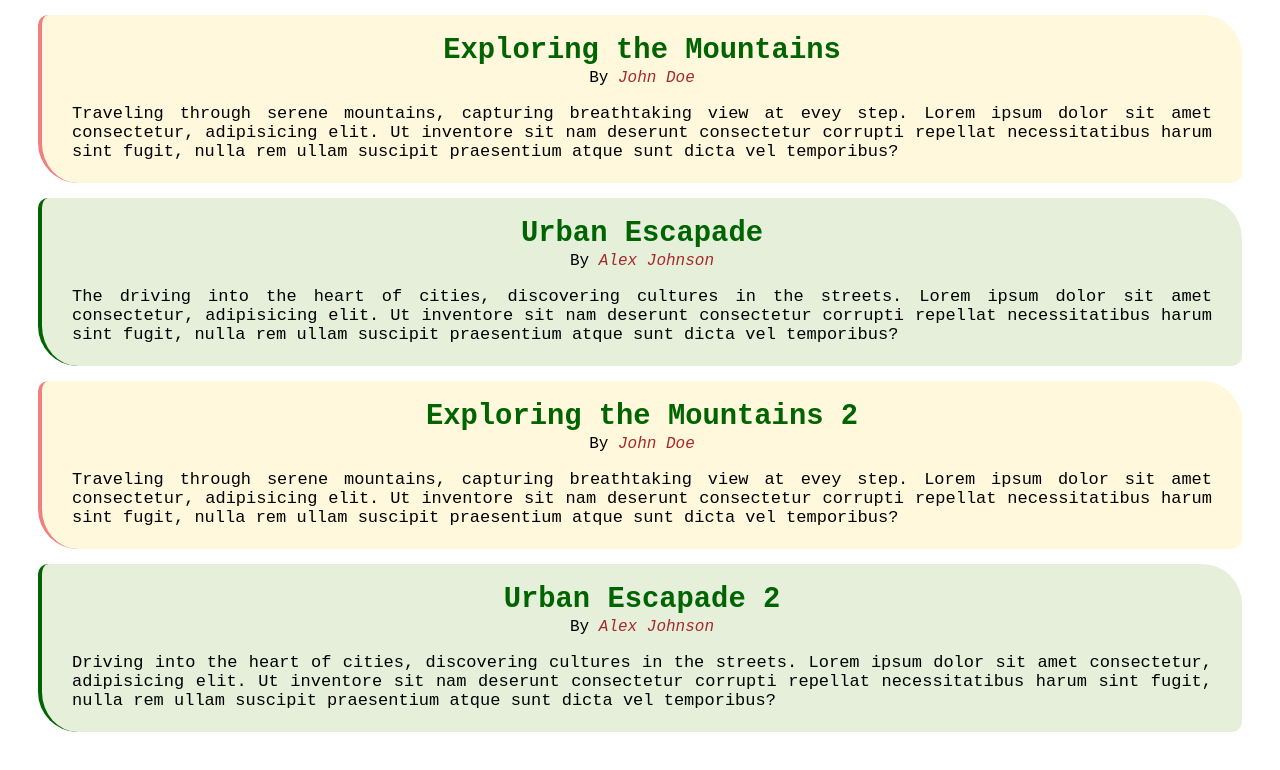
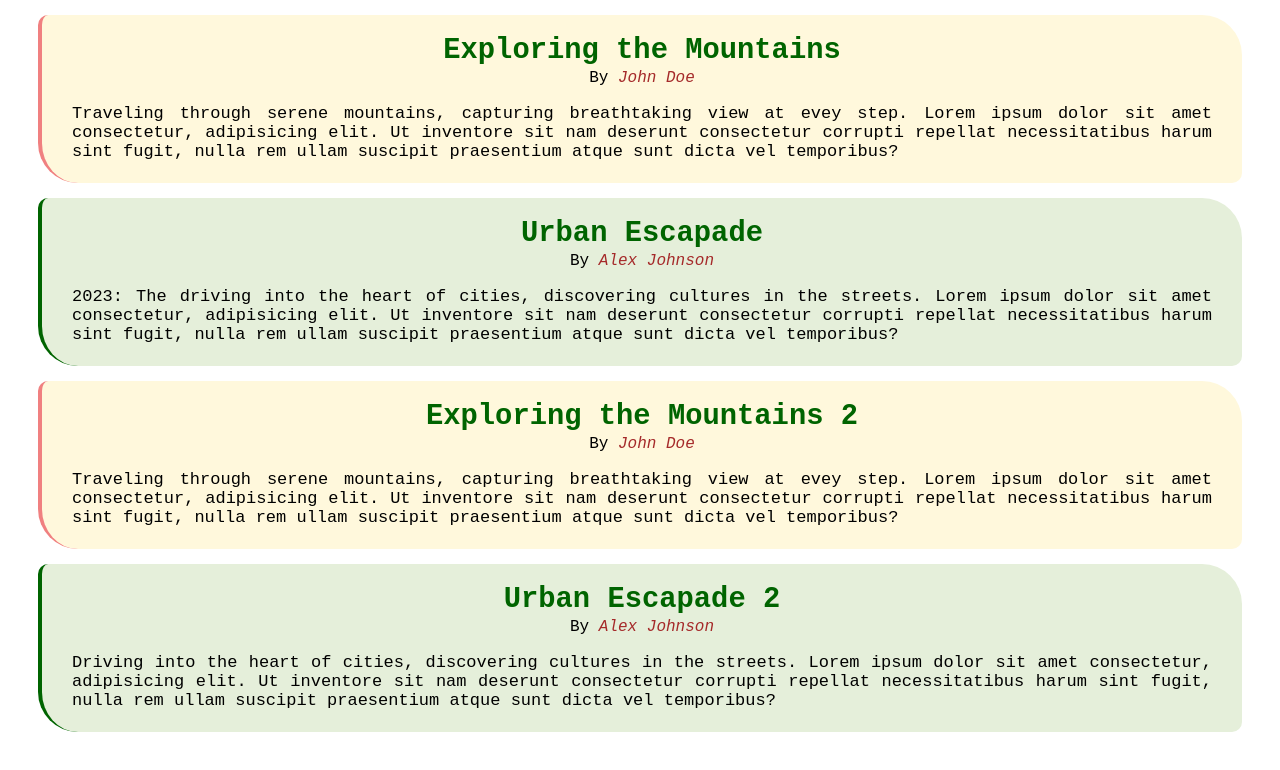
Before and after one commit to stnayem/project_01_html_css, a plain HTML site: page index.html in a window 1280 px wide. Drawn offline with Linux system fonts and the light colour scheme.

Commit message:
Firs push

```diff
--- a/index.html
+++ b/index.html
@@ -17,7 +17,7 @@
     <div  class="blogAll">
         <h2>Urban Escapade</h2>
         <p class="authorTitle">By <span class="authorName">Alex Johnson</span></p>
-        <p class="blogParagraph">The driving into the heart of cities, discovering cultures in the streets. Lorem ipsum dolor sit amet consectetur, adipisicing elit. Ut inventore sit nam deserunt consectetur corrupti repellat necessitatibus harum sint fugit, nulla rem ullam suscipit praesentium atque sunt dicta vel temporibus?</p>
+        <p class="blogParagraph">2023: The driving into the heart of cities, discovering cultures in the streets. Lorem ipsum dolor sit amet consectetur, adipisicing elit. Ut inventore sit nam deserunt consectetur corrupti repellat necessitatibus harum sint fugit, nulla rem ullam suscipit praesentium atque sunt dicta vel temporibus?</p>
     </div>
     <div class="blogAll">
         <h2>Exploring the Mountains 2</h2>
```
